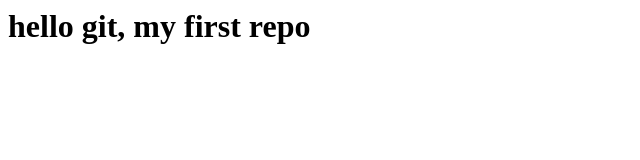
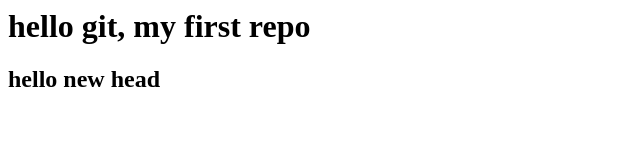
Before and after one commit to dreamvalidator/firstrepo, a plain HTML site: page index.html in a window 1280 px wide. Shown: the whole page, without its empty margins (0-640 px from the left). Drawn offline with Linux system fonts and the light colour scheme.

Commit message:
added second quote

```diff
--- a/index.html
+++ b/index.html
@@ -1,3 +1,4 @@
 <html><body>
 <h1>hello git, my first repo </h1>
+<h2>hello new head</h2>
 </body></html>
```
